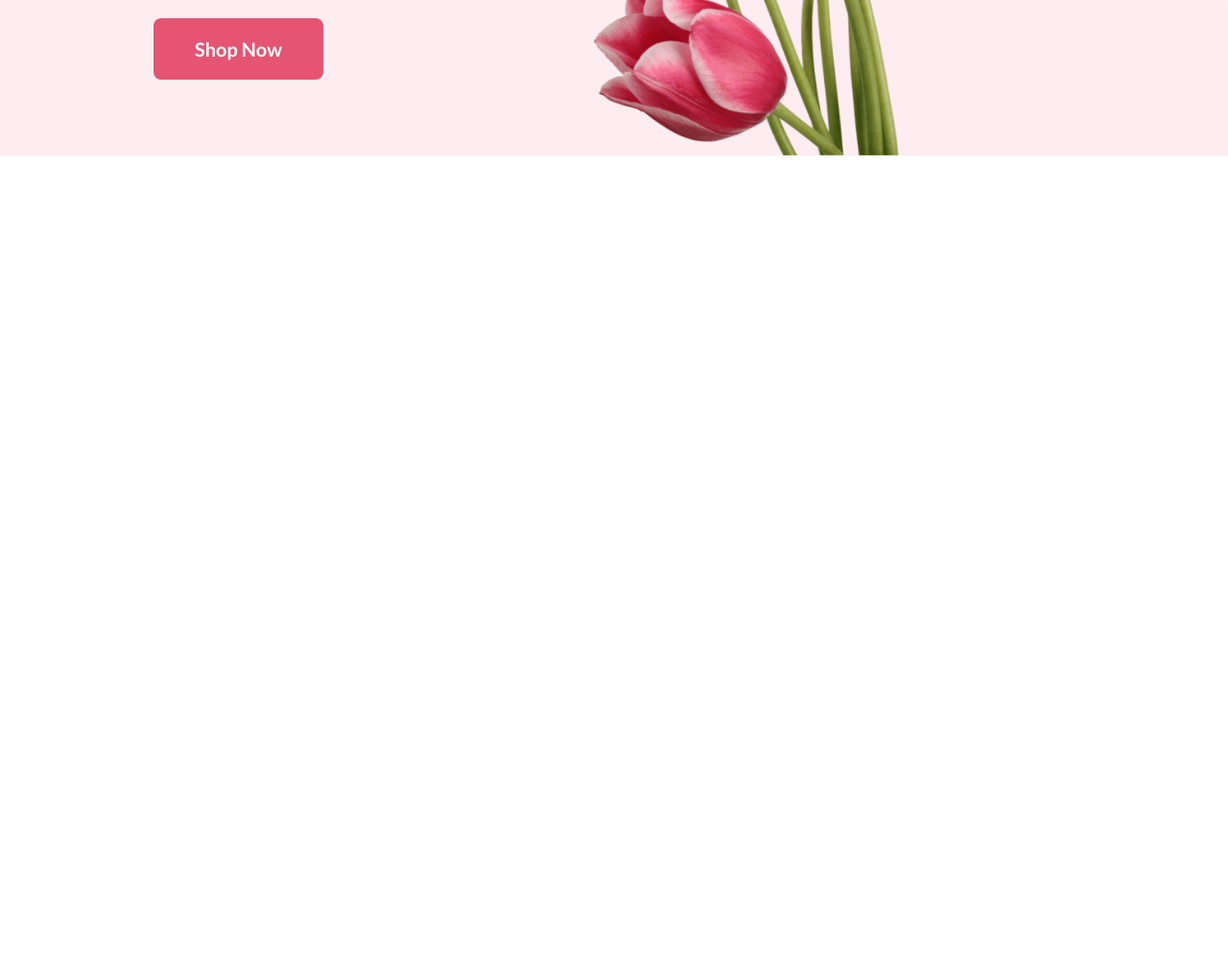
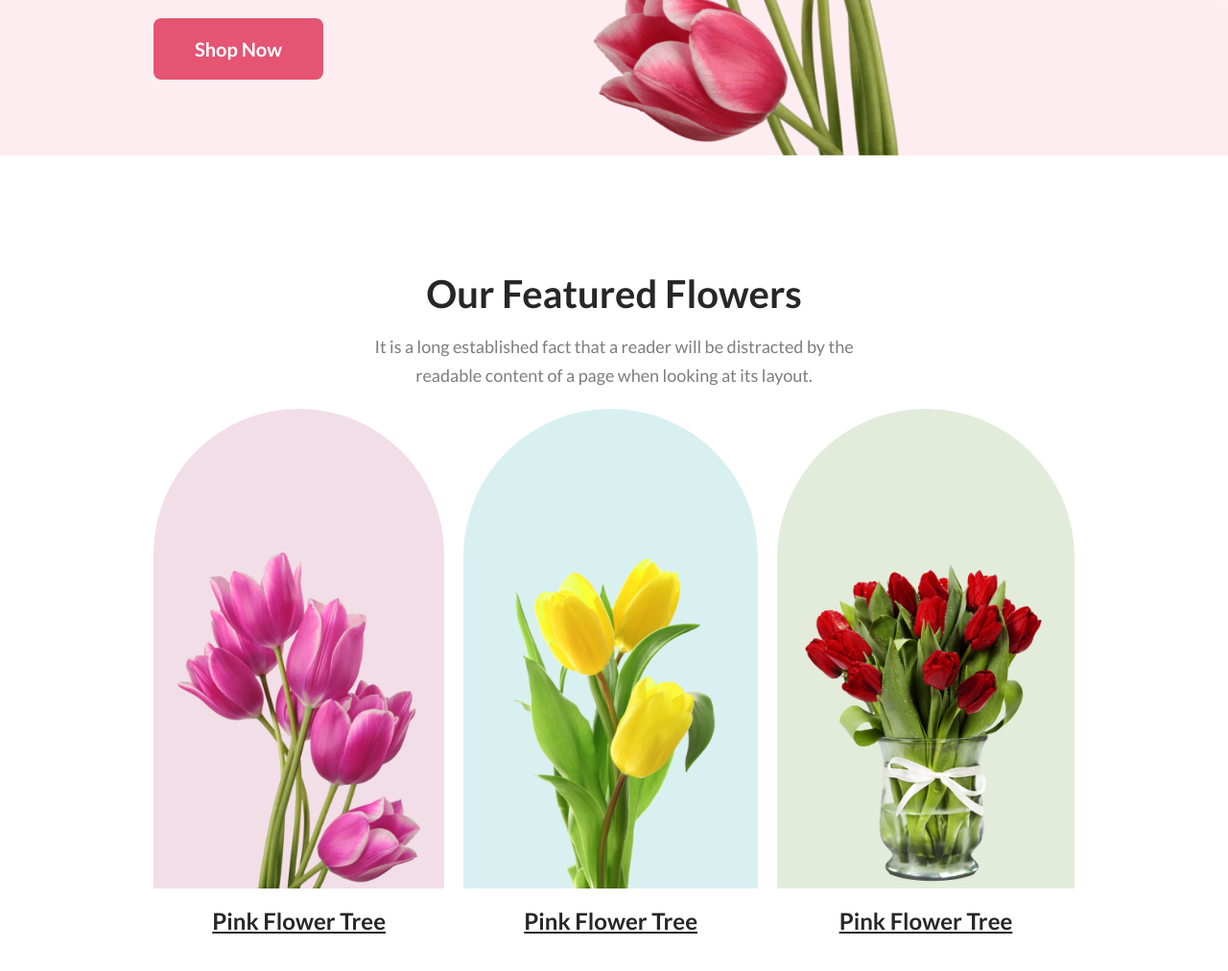
Before and after one commit to mstsurnalyakter/flowers-shp, a plain HTML site: page index.html in a window 1280 px wide. Shown: the part 500-1512 px from the top of the page at 96% size. Before the commit the page ends 800 px from the top, so only its background shows below. Drawn offline with Linux system fonts and the light colour scheme.

Commit message:
feature section added

```diff
--- a/index.html
+++ b/index.html
@@ -1,31 +1,73 @@
 <!DOCTYPE html>
 <html lang="en">
   <head>
-    <meta charset="UTF-8">
-    <meta name="viewport" content="width=device-width, initial-scale=1.0">
+    <meta charset="UTF-8" />
+    <meta name="viewport" content="width=device-width, initial-scale=1.0" />
     <title>Flowers Shop</title>
-    <link rel="shortcut icon" href="./images/flower01.png" type="image/x-icon">
+    <link
+      rel="shortcut icon"
+      href="./images/flower01.png"
+      type="image/x-icon"
+    />
 
-    <link rel="stylesheet" href="style.css">
+    <link rel="stylesheet" href="style.css" />
   </head>
   <body>
-
     <!-- header section starts here -->
     <header>
       <section class="container banner">
         <section class="banner-text">
           <h1>Let's make beautiful flowers a part of your life.</h1>
           <p>
-                    It is a long established fact that a reader will be distracted by the readable content of a page when looking at its layout. The point of using Lorem Ipsum is that it has a more-or-less normal distribution of letters.
+            It is a long established fact that a reader will be distracted by
+            the readable content of a page when looking at its layout. The point
+            of using Lorem Ipsum is that it has a more-or-less normal
+            distribution of letters.
           </p>
           <button>Shop Now</button>
         </section>
         <section class="banner-image">
-                <img src="./images/pngwing5.png" alt="">
+          <img src="./images/pngwing5.png" alt="" />
         </section>
       </section>
     </header>
     <!-- header section starts here -->
 
+    <!-- feature section starts here  -->
+    <section id="feature">
+      <section class="container">
+        <section class="section-heading">
+          <h2>Our Featured Flowers</h2>
+          <p>
+            It is a long established fact that a reader will be distracted by
+            the readable content of a page when looking at its layout.
+          </p>
+        </section>
+
+        <section class="section-content">
+          <section class="flower">
+            <section class="flower-image pink">
+              <img src="./images/pngwing2.png" alt="Flower" />
+            </section>
+            <p>Pink Flower Tree</p>
+          </section>
+
+          <section class="flower">
+            <section class="flower-image blue">
+              <img src="./images/pngwing3.png" alt="Flower" />
+            </section>
+            <p>Pink Flower Tree</p>
+          </section>
+
+           <section class="flower">
+            <section class="flower-image green">
+              <img src="./images/pngwing4.png" alt="Flower" />
+            </section>
+            <p>Pink Flower Tree</p>
+          </section>
+        </section>
+      </section>
+    </section>
+    <!-- feature section ends here  -->
   </body>
 </html>
--- a/style.css
+++ b/style.css
@@ -17,6 +17,20 @@
   margin: 0 auto;
 }
 
+.section-heading {
+  max-width: 500px;
+  text-align: center;
+  margin: 20px auto;
+}
+
+.section-heading h2 {
+  color: #272727;
+  text-align: center;
+  font-size: 40px;
+  font-weight: 800;
+  margin-bottom: 16px;
+}
+
 p {
   color: rgba(39, 39, 39, 0.6);
   /* font-size: 14px; */
@@ -32,6 +46,12 @@ button {
   padding: 20px 43px;
   font-size: 20px;
   font-weight: 700;
+  cursor: pointer;
+  transition: all 2ms linear;
+}
+
+button:hover {
+  background-color: #dc778d;
 }
 /* common style ends here */
 
@@ -46,9 +66,9 @@ header {
   justify-content: space-between;
 }
 
-.banner-text *{
-    margin-bottom: 32px;
-    max-width: 525px;
+.banner-text * {
+  margin-bottom: 32px;
+  max-width: 525px;
 }
 
 .banner .banner-text h1 {
@@ -57,8 +77,55 @@ header {
   font-weight: 800;
 }
 
-.banner .banner-image img{
-    width: 100%;
-    vertical-align: middle;
+.banner .banner-image img {
+  width: 100%;
+  vertical-align: middle;
 }
 /*  header section ends here */
+
+/* feature section starts here */
+#feature {
+  padding: 100px 0;
+}
+
+.section-content {
+  display: flex;
+  justify-content: space-between;
+  align-items: end;
+  gap: 20px;
+}
+
+.section-content .flower .flower-image {
+  border-radius: 300px 300px 0px 0px;
+  background: rgba(167, 33, 98, 0.15);
+  padding: 30px 25px 0;
+  height: 500px;
+  display: flex;
+  align-items: end;
+}
+
+.section-content .flower .flower-image img {
+  width: 100%;
+}
+
+.section-content .flower .pink {
+  background: rgba(167, 33, 98, 0.15);
+}
+.section-content .flower .blue {
+  background: rgba(5, 151, 160, 0.15);
+}
+.section-content .flower .green {
+  background: rgba(71, 125, 17, 0.15);
+}
+
+.section-content .flower p {
+  color: #272727;
+  text-align: center;
+  font-size: 24px;
+  margin-top: 16px;
+  font-weight: 700;
+  line-height: 35px; /* 145.833% */
+  text-decoration-line: underline;
+}
+
+/* feature section ends here */
```
Lines whose indentation alone changed are shown as unchanged.
